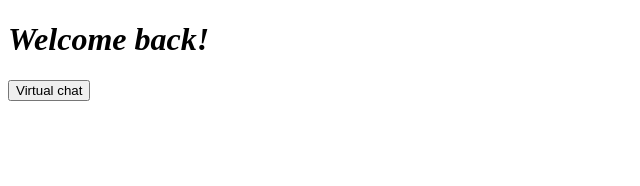
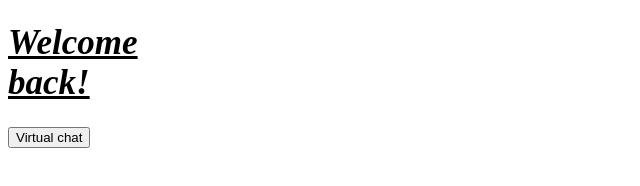
Before and after one commit to Marinov1/virtualchat, a plain HTML site: page loggedin.html in a window 1280 px wide. Shown: the whole page, without its empty margins (0-640 px from the left). Drawn offline with Linux system fonts and the light colour scheme.

Commit message:
Update loggedin.html

```diff
--- a/loggedin.html
+++ b/loggedin.html
@@ -1,5 +1,12 @@
 <!DOCTYPE html>
 <html>
+<style>
+h1 {width: 35px;
+    text-decoration: underline;
+    font-size: 35px;}
+
+</style>
+
 <body>
 
 <h1><i>Welcome back!</i></h1>
```
